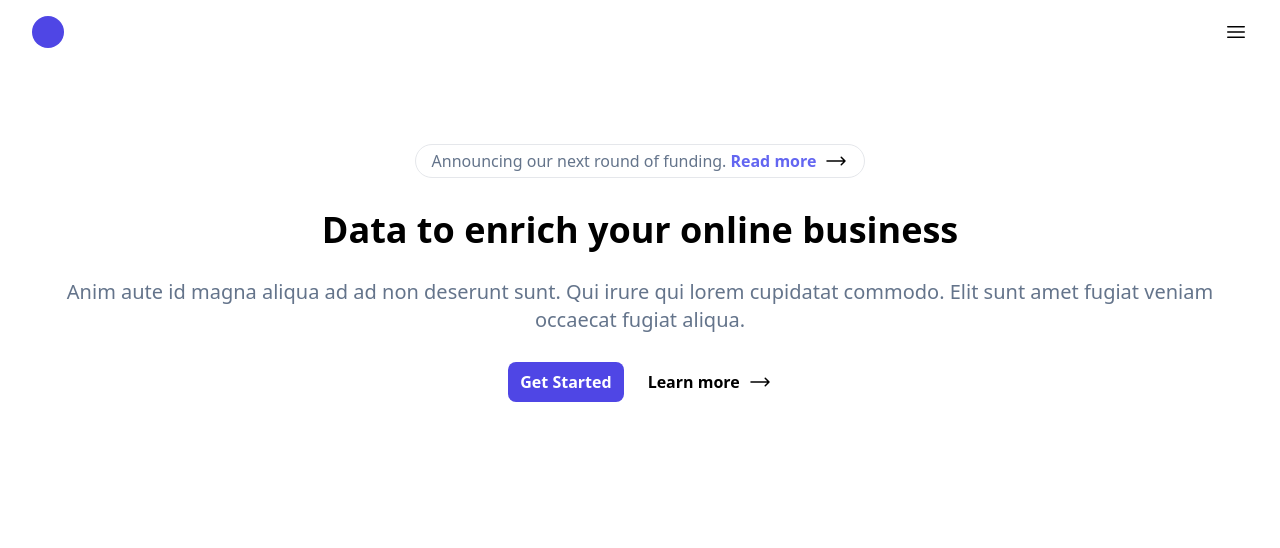
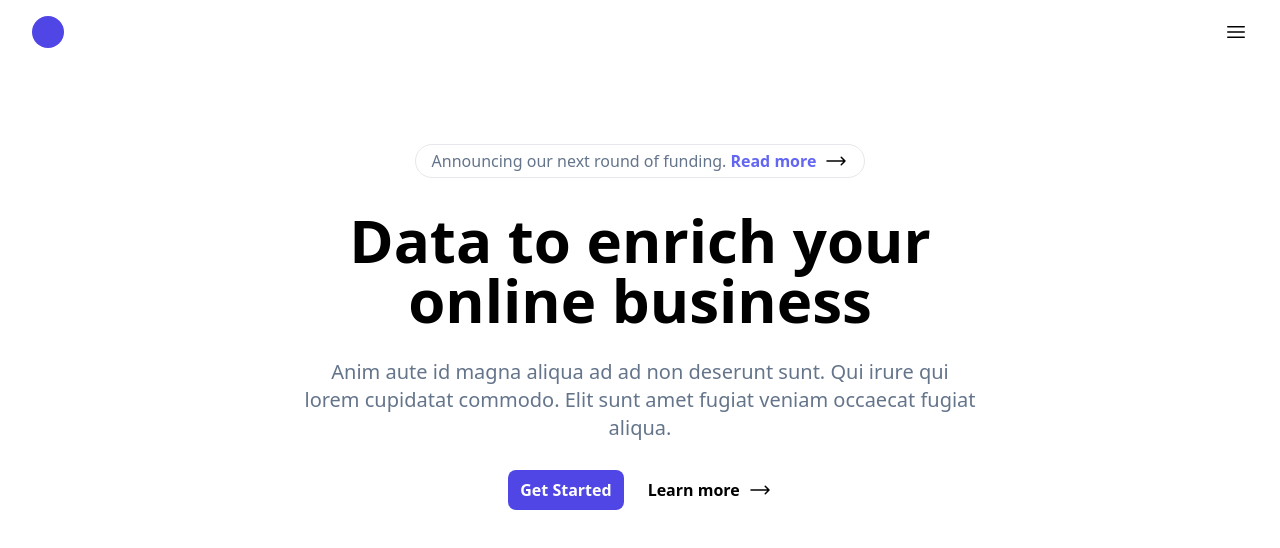
Before and after one commit to fcbvttn123/tailwindcss-hero-section, a React (Vite) app: page /product in a window 1280 px wide. Shown: the top 548 px of the page. Built offline with nearby package versions, Linux system fonts and the light colour scheme.

Commit message:
Responsive Design for hero section is Done

```diff
--- a/src/App.jsx
+++ b/src/App.jsx
@@ -21,7 +21,7 @@ function App() {
         <button onClick={() => setMenuPanelStatus(prev => !prev)}>{menuPanelStatus ? openMenuIcon : closeMenuIcon}</button>
       </div>
       {/* Hero Section */}
-      <div className='mt-36'>
+      <div className='mt-36 mx-auto sm:max-w-2xl'>
         <button className='xs:flex items-center justify-center gap-x-1 mb-8 border rounded-3xl mx-auto px-4 py-1 hidden'>
           <p className='text-slate-500'>Announcing our next round of funding.</p>
           <div className='flex items-center gap-x-2'>
@@ -31,7 +31,7 @@ function App() {
               </svg>
             </div>
         </button>
-        <h1 className='text-4xl font-bold text-center'>Data to enrich your online business</h1>
+        <h1 className='text-4xl sm:text-6xl font-bold text-center'>Data to enrich your online business</h1>
         <h3 className='text-xl text-slate-500 text-center my-7'>Anim aute id magna aliqua ad ad non deserunt sunt. Qui irure qui lorem cupidatat commodo. Elit sunt amet fugiat veniam occaecat fugiat aliqua.</h3>
         <div className='flex items-center justify-center gap-x-6'>
           <button className='text-white font-bold p-2 px-3 bg-indigo-600 rounded-lg hover:opacity-80'>Get Started</button>
--- a/tailwind.config.js
+++ b/tailwind.config.js
@@ -5,9 +5,10 @@ export default {
     "./src/**/*.{js,ts,jsx,tsx}",
   ],
   theme: {
-    extend: {},
-    screens: {
-      'xs': '550px'
+    extend: {
+      screens: {
+        'xs': '550px'
+      }
     },
   },
   plugins: [],
```
